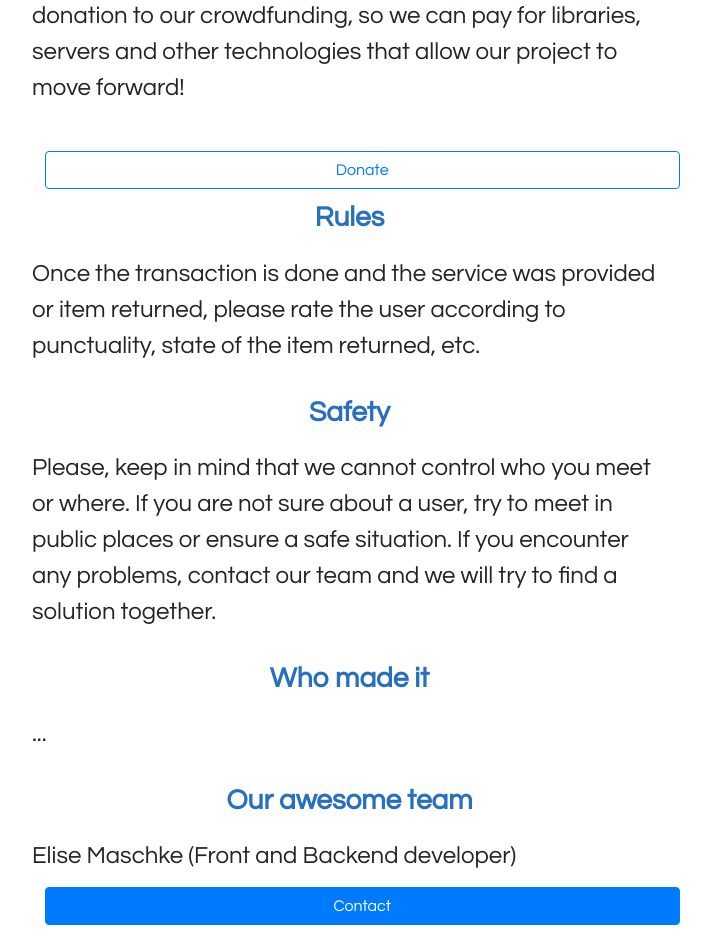
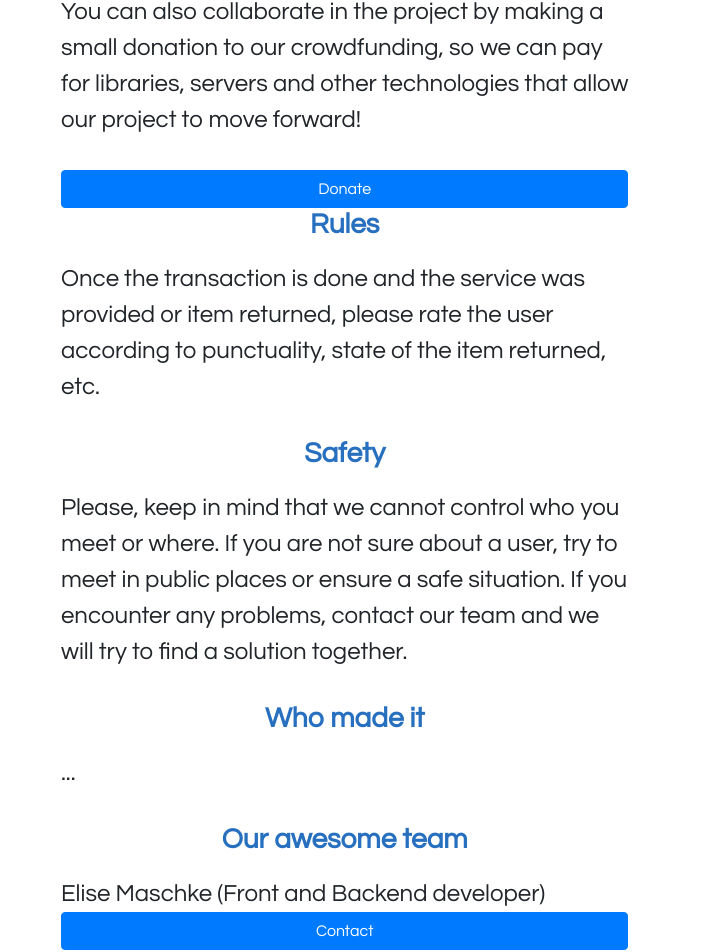
Before and after one commit to Klarala13/collectivity, a React (Create React App) app in the folder frontend/: page /about in a window 1280 px wide. Shown: the part 925-1877 px from the top of the page, without its empty margins (338-1049 px from the left). Built offline with nearby package versions, Linux system fonts and the light colour scheme.

Commit message:
Edit style profile

```diff
--- a/frontend/src/components/About.jsx
+++ b/frontend/src/components/About.jsx
@@ -108,7 +108,7 @@ class About extends React.Component {
                 </p>
                 <a
                   href="https://www.gofundme.com/building-collectivity?teamInvite=1eVWURWMKKO7HEmkfCoH5z0AgambJoINkcxodQKFreD2CtdWhPcvjMYIHuvJMeVD"
-                  className="btn btn-outline-primary"
+                  className="btn btn-primary mx-auto"
                   alt="donate money"
                   target="_blank"
                   rel="noopener noreferrer"
@@ -138,7 +138,7 @@ class About extends React.Component {
                   {" "}
                   Elise Maschke (Front and Backend developer)
                   <a
-                    className="btn btn-primary"
+                    className="btn btn-primary mx-auto"
                     href="https://elisemaschke.de/"
                     alt="Portfolio"
                     target="_blank"
--- a/frontend/src/components/App.jsx
+++ b/frontend/src/components/App.jsx
@@ -16,12 +16,12 @@ class App extends React.Component {
       <div className="container">
         <Header />
         <div className="app">
-          <button className="mb-3 btn btn-block btn-outline-primary">
+          <button className="btn btn-primary">
             Login/Register
           </button>
           <p>OR</p>
-          <button className="mb-3 btn btn-block btn-outline-primary">
-            go to Freebiesss
+          <button className="btn btn-primary">
+            go to Freebies
           </button>
         </div>
       </div>
--- a/frontend/src/components/Profile.jsx
+++ b/frontend/src/components/Profile.jsx
@@ -9,7 +9,7 @@ class Profile extends Component {
           <div className="card-body text-center">
             <div className="card-title h3">User Name</div>
             <p className="card-text">Founder, Example</p>
-            <button type="button" className="btn btn-primary mx-auto" >Posts</button>
+            <button type="button" className="btn btn-primary mb-2 mx-auto" >Posts</button>
             <button type="button" className="btn btn-primary mx-auto" >Orders</button>
             <div className="card-footer">
               <small className="text-muted">Last updat 30 min</small>
--- a/frontend/src/css/style.css
+++ b/frontend/src/css/style.css
@@ -6,7 +6,7 @@ body {
   font-family: "Questrial", sans-serif;
 }
 .container {
-  width: 100%;
+  width: 80%;
   height: 100%;
 }
 h3,
@@ -20,7 +20,18 @@ h2 {
 p {
   font-size: 1.5em;
   padding-bottom: 1rem;
-  /* text-align: justify; */
+}
+/* app */
+.app {
+  width: 80%;
+  height: 100vh;
+  text-align: center;
+  margin: auto;
+}
+
+
+.top-100 {
+  top: 100px;
 }
 
 /* navigation */
@@ -33,7 +44,6 @@ p {
   padding-left: 20px;
 }
 .btn {
-  margin: 2%;
   padding-left: 2%;
   padding-right: 2%;
 }
@@ -114,22 +124,7 @@ p.text-left {
   padding-right: 10rem;
   padding-bottom: 1rem;
 }
-/* app */
-.app {
-  padding: 1rem;
-  width: 100%;
-  height: 100vh;
-  text-align: center;
-  justify-content: center;
-  padding-left: 10rem;
-  padding-right: 10rem;
-  padding-bottom: 1rem;
-}
 
-
-.top-100 {
-  top: 100px;
-}
 
 /* Profile */
 .card-deck{
```
